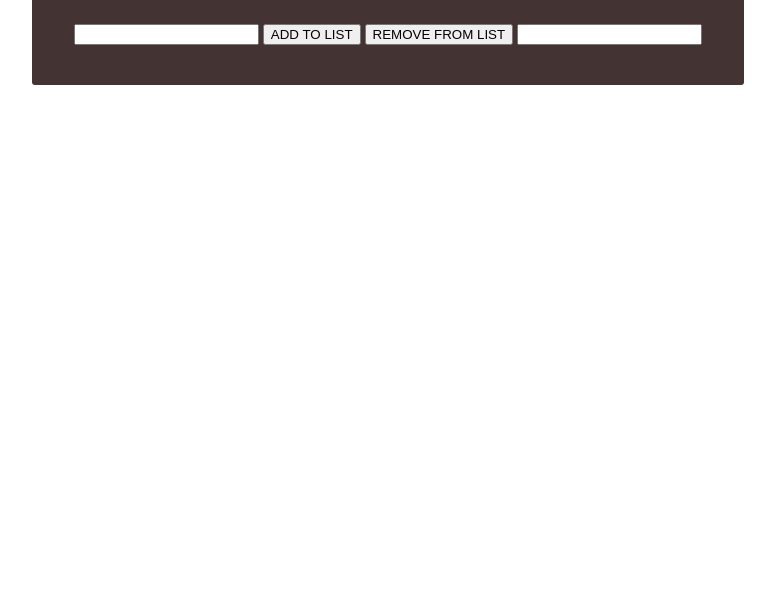
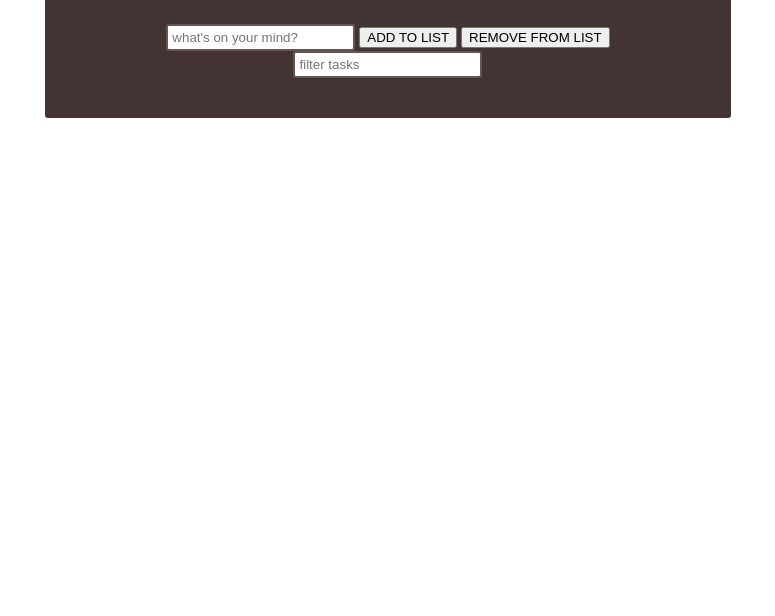
Before and after one commit to burnthair/Edwards_Lab12, a plain HTML site: page index.html in a window 1280 px wide. Shown: the part 184-800 px from the top of the page, without its empty margins (252-1027 px from the left). Drawn offline with nearby package versions, Linux system fonts and the light colour scheme; a web font is replaced by a local one.

Commit message:
Second commit.

```diff
--- a/index.html
+++ b/index.html
@@ -17,10 +17,10 @@
   </header>
   <div id="notepad-container">
     <div id="inputs-container">
-      <input type="text" ng-model="listitem">
+      <input type="text" ng-model="listitem" placeholder="what's on your mind?">
       <button type="button" ng-click="addItem(listitem)">ADD TO LIST</button>
       <button type="button" ng-click="removeItem(listitem)">REMOVE FROM LIST</button>
-      <input type="text" ng-model="search">
+      <input type="text" ng-model="search" placeholder="filter tasks">
     </div>
     <div>
       <p id="task-container" ng-repeat="task in toDoList | filter: search">{{ task }}</p>
--- a/styles.css
+++ b/styles.css
@@ -18,14 +18,22 @@ h2 {
   font-size: 3em;
 }
 
+input {
+  padding: 4px;
+  border: 2px solid #655;
+  border-radius: 3px;
+}
+
 #notepad-container {
-
+  margin: 0 auto;
+  padding: 0;
+  width: 60%;
 }
 
 #inputs-container {
   margin: 0 auto;
   padding: 40px;
-  width: 50%;
+  width: 80%;
   text-align: center;
   background-color: #433;
   border-radius: 3px;
@@ -33,8 +41,8 @@ h2 {
 
 #task-container {
   margin: 0px auto;
-  padding: 20px 40px;
-  width: 50%;
+  padding: 40px;
+  width: 80%;
   font-family: 'Permanent Marker', cursive;
   color: #235;
   background-image: url('./img/notepad_row.png');
```
